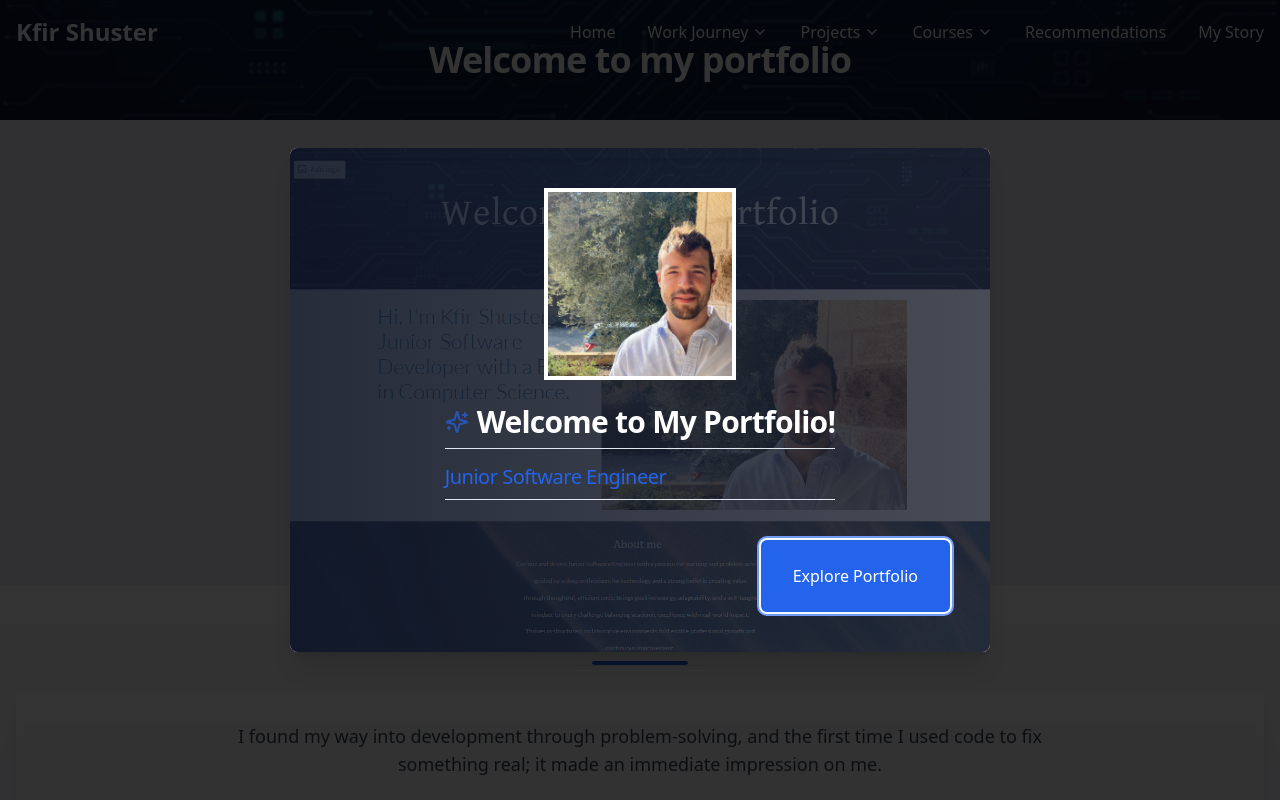
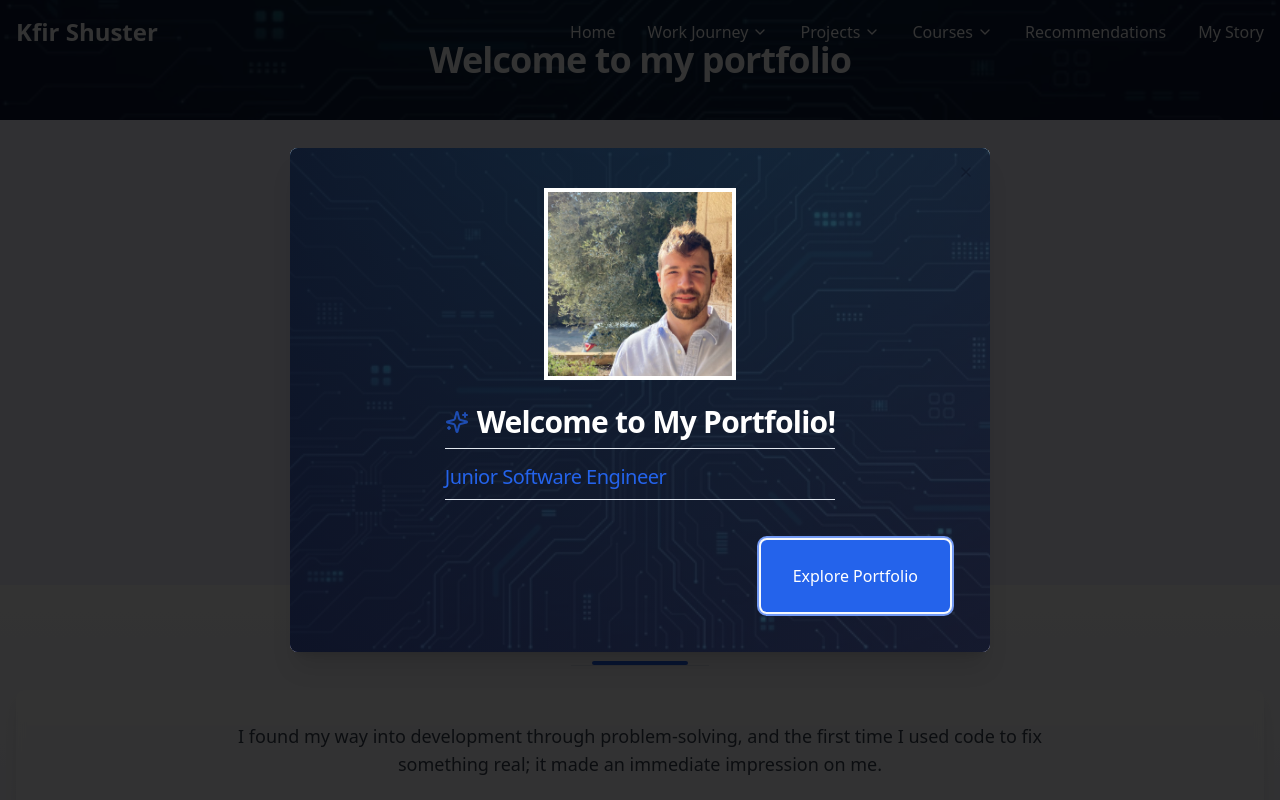
Before and after one commit to Ks619/digital-identity, a React (Vite) app: page / in a window 1280 px wide. Shown: the top 800 px of the page. Built offline with nearby package versions, Linux system fonts and the light colour scheme.

Commit message:
Change popup background
Set the background of the WelcomeDialog component to the provided image.

```diff
--- a/src/components/WelcomeDialog.tsx
+++ b/src/components/WelcomeDialog.tsx
@@ -23,7 +23,7 @@ const WelcomeDialog: React.FC<WelcomeDialogProps> = ({ open, onOpenChange }) =>
           {/* Background with gradient overlay */}
           <div
             className="absolute inset-0 bg-cover bg-center"
-            style={{ backgroundImage: "url('/lovable-uploads/9f0c6e4e-fcc7-41b9-afec-7bd8e402bc01.png')" }}
+            style={{ backgroundImage: "url('/lovable-uploads/dfd4d879-0d56-4702-865e-92a31a874ae7.png')" }}
           >
             <div className="absolute inset-0 bg-gradient-to-r from-tech-600/90 to-tech-500/80"></div>
           </div>
```
Also changed, not shown: public/lovable-uploads/dfd4d879-0d56-4702-865e-92a31a874ae7.png (added).
